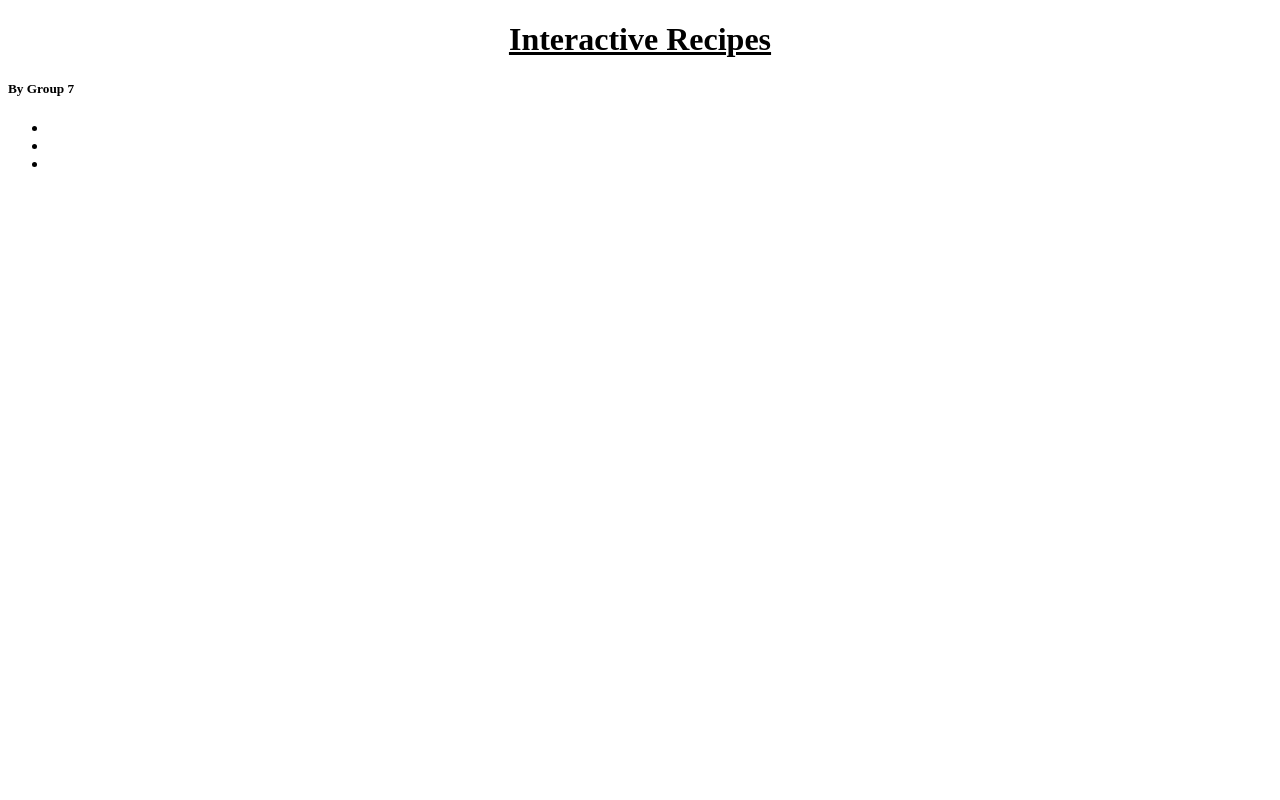
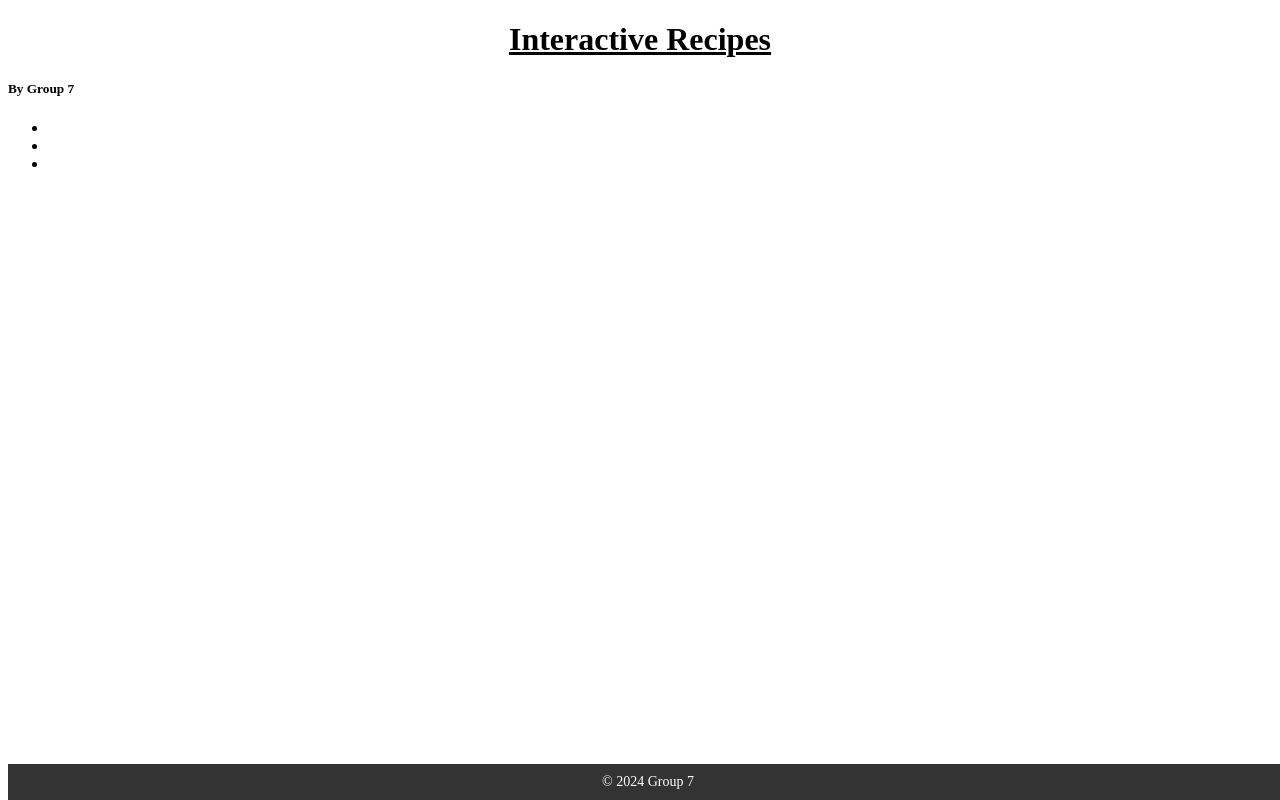
Before and after one commit to Jeff-Hartley/group-7-project, a plain HTML site: page index.html in a window 1280 px wide. Drawn offline with Linux system fonts and the light colour scheme.

Commit message:
Footer and styling added

```diff
--- a/css/style.css
+++ b/css/style.css
@@ -3,3 +3,13 @@ h1 {
     font-weight: bold;
     text-decoration: 3px underline;
 }
+footer {
+    position: fixed;
+    bottom: 0;
+    width: 100%;
+    background-color: #333;
+    color: #fff;
+    text-align: center;
+    padding: 10px 0;
+    font-size: 14px;
+}
--- a/index.html
+++ b/index.html
@@ -22,6 +22,8 @@
         </nav>
     </header>
 
-
+    <footer>
+        © 2024 Group 7
+    </footer>
 </body>
 </html>
```
